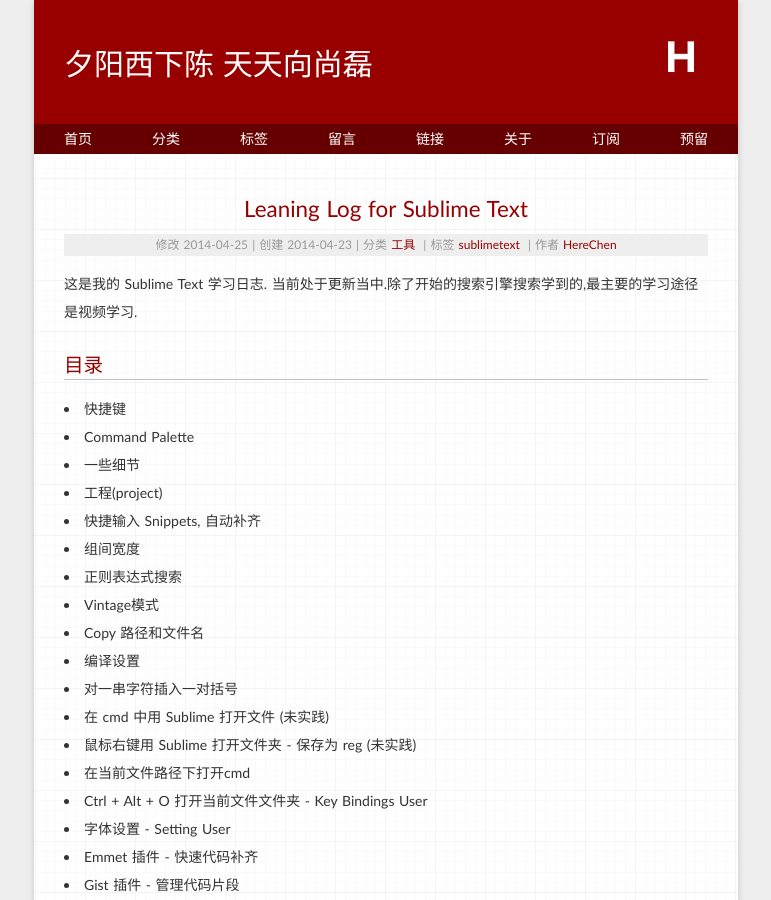
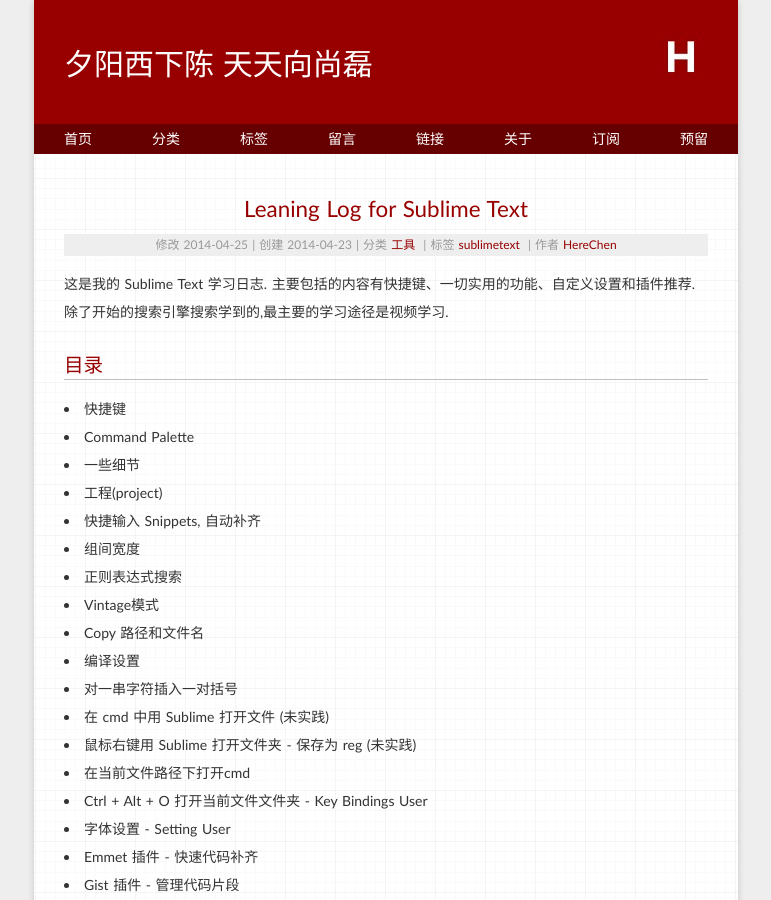
Before and after one commit to Xuezhiyuanlin/herechen.github.io, a Jekyll site: the page built from _posts/2014-04-23-sublime-text-leaning-log.md, in a window 1280 px wide and 900 px high. Shown: the whole window, without its empty margins (254-1025 px from the left). Built offline with Jekyll 4.4.1, drawn with Linux system fonts in a browser that asks for light colours; some web fonts are replaced; Markdown is read by kramdown in place of the engine named in the settings; comment, search, counter and statistics services are not loaded.

Commit message:
herechen

```diff
--- a/_posts/2014-04-23-sublime-text-leaning-log.md
+++ b/_posts/2014-04-23-sublime-text-leaning-log.md
@@ -7,7 +7,7 @@
 tags: sublimetext
 ---
 
-这是我的 Sublime Text 学习日志. 当前处于更新当中.除了开始的搜索引擎搜索学到的,最主要的学习途径是视频学习.
+这是我的 Sublime Text 学习日志. 主要包括的内容有快捷键、一切实用的功能、自定义设置和插件推荐.除了开始的搜索引擎搜索学到的,最主要的学习途径是视频学习.
 
 ## 目录
 <!-- MarkdownTOC depth=2 -->
```
